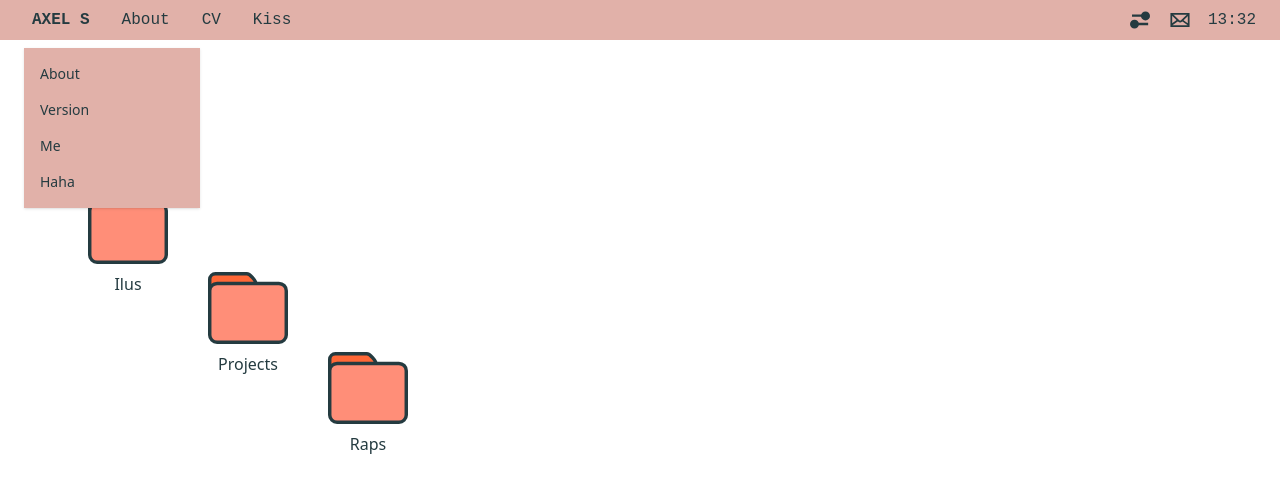
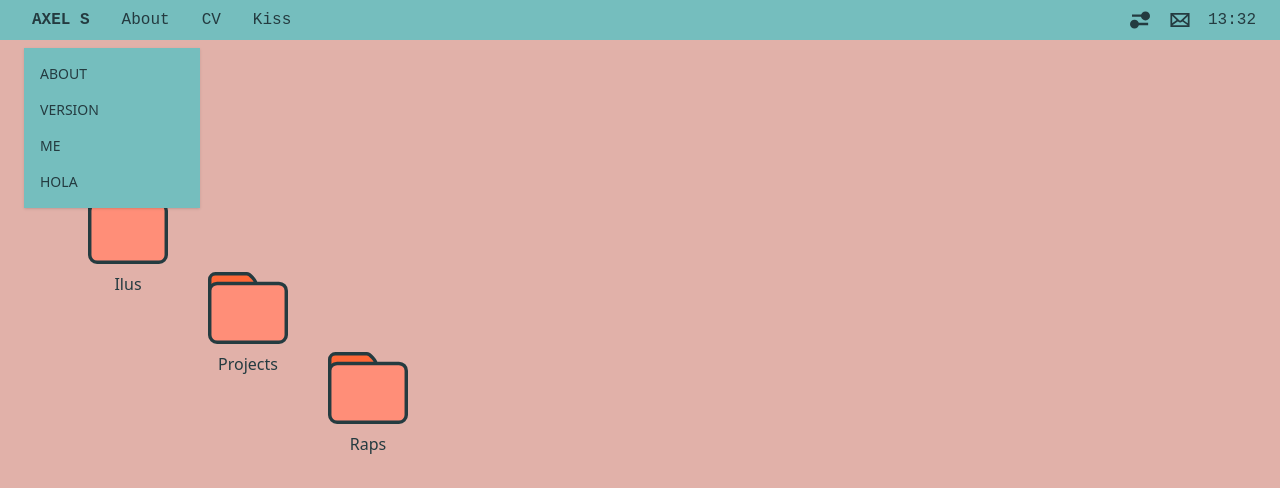
Before and after one commit to AxelSeara/Portfolio, a React (Create React App) app: page / in a window 1280 px wide. Both pictures are taken after a click on the button "AXEL S". Shown: the top 488 px of the page. Built offline with nearby package versions, Linux system fonts and the light colour scheme.

Commit message:
color adjust bg and navbar, adjust and letter icons adapt to switch color with hover

```diff
--- a/src/components/MainLayout/MainLayout.jsx
+++ b/src/components/MainLayout/MainLayout.jsx
@@ -3,7 +3,10 @@ import PropTypes from 'prop-types';
 
 const MainLayout = ({ children }) => {
   return (
-    <div className="min-h-screen  bg-white">
+
+    <div className="min-h-screen  bg-quaternary">
+
+
       {children}
     </div>
   );
--- a/src/components/Navbar/Navbar.jsx
+++ b/src/components/Navbar/Navbar.jsx
@@ -23,7 +23,7 @@ const Navbar = ({ name, links }) => {
 
   return (
     <div className="relative">
-      <nav className="flex justify-between items-center p-1 px-6 bg-quaternary text-accent font-mono">
+      <nav className="flex justify-between items-center p-1 px-6 bg-tertiary text-accent font-mono">
         <div className="relative flex items-center space-x-4">
           <button
             id="dropdownDefaultButton"
@@ -49,7 +49,7 @@ const Navbar = ({ name, links }) => {
               id="Capa_2"
               data-name="Capa 2"
               viewBox="0 0 49 42.09"
-              className="w-5 h-5 stroke-current text-accent group-hover:text-white fill-accent">
+              className="w-5 h-5 stroke-current text-accent group-hover:text-white fill-accent ">
               <g id="Capa_1-2" data-name="Capa 1">
                 <path d="M30 10.29H4.92M44.46 31.03H18" className="stroke-current" strokeWidth="6"/>
                 <circle cx="37.94" cy="11.06" r="8.06" className="stroke-current" strokeWidth="6"/>
@@ -76,27 +76,27 @@ const Navbar = ({ name, links }) => {
       {dropdownOpen && (
         <div
           id="dropdown"
-          className="absolute left-6 mt-2 z-10 bg-quaternary divide-y shadow w-44"
+          className="absolute left-6 mt-2 z-10 bg-tertiary divide-y shadow w-44"
         >
           <ul className="py-2 text-sm text-accent" aria-labelledby="dropdownDefaultButton">
             <li>
               <a href="#" className="block px-4 py-2 hover:bg-accent hover:text-white">
-                About
+                ABOUT
               </a>
             </li>
             <li>
               <a href="#" className="block px-4 py-2 hover:bg-accent hover:text-white">
-                Version
+                VERSION
               </a>
             </li>
             <li>
               <a href="#" className="block px-4 py-2 hover:bg-accent hover:text-white">
-                Me
+                ME
               </a>
             </li>
             <li>
               <a href="#" className="block px-4 py-2 hover:bg-accent hover:text-white">
-                Haha
+                HOLA
               </a>
             </li>
           </ul>
```
Also changed, not shown: src/App.js (line endings or trailing spaces).
